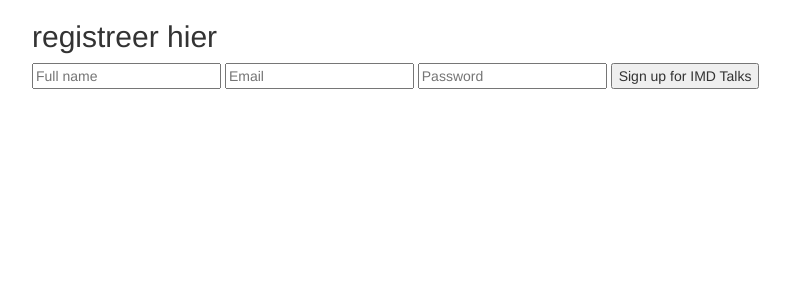
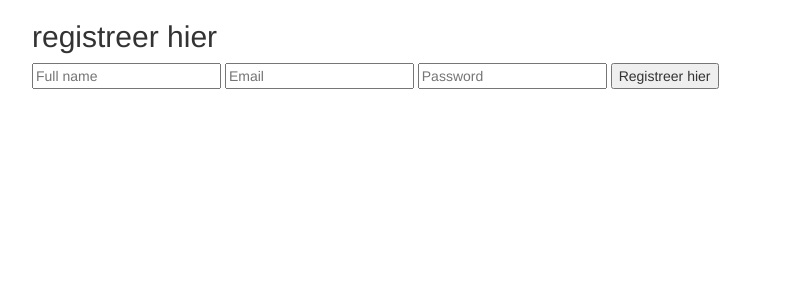
Before and after one commit to GlennVanHaute/PHPGroep14, a PHP site: page /register.php in a window 1280 px wide. Shown: the top 300 px of the page, without its empty margins (38-828 px from the left). Run offline with PHP 8.4, Linux system fonts and the light colour scheme; some libraries are stand-ins or nearby versions.

Commit message:
butto changed

```diff
--- a/register.php
+++ b/register.php
@@ -34,7 +34,7 @@ if (isset($_POST['btnSignup'])) {
 		<input type="text" name="name" placeholder="Full name"required="required" />
 		<input type="email" name="email" placeholder="Email" required="required"/>
 		<input type="password" name="password" placeholder="Password" required="required"/>
-		<input type="submit" name="btnSignup" value="Sign up for IMD Talks" />
+		<input type="submit" name="btnSignup" value="Registreer hier" />
 		</form>
 		<div id="feedback">
 			<?php
```
